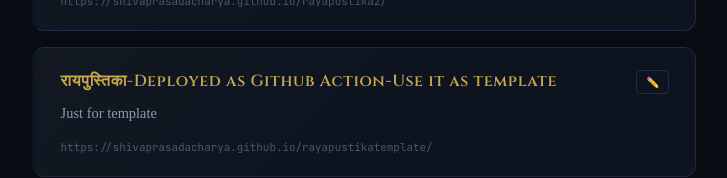
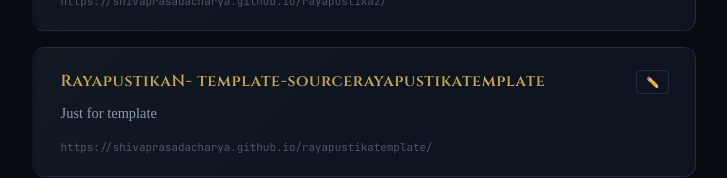
Before and after one commit to ShivaPrasadAcharya/link2, a plain HTML site: page index.html in a window 1280 px wide. Shown: the part 1859-2037 px from the top of the page, without its empty margins (276-1003 px from the left). Drawn offline with Linux system fonts and the light colour scheme.

Commit message:
Update index.html

```diff
--- a/index.html
+++ b/index.html
@@ -569,7 +569,7 @@ const LINKS = [
   },
       {
     url:      "https://shivaprasadacharya.github.io/rayapustikatemplate/",
-    title:    "रायपुस्तिका-Deployed as Github Action-Use it as template",
+    title:    "RayapustikaN- template-sourcerayapustikatemplate",
     editUrl:  "https://github.com/ShivaPrasadAcharya/rayapustikatemplate/blob/main/index.html",
     description: " Just  for template"
   },
```
